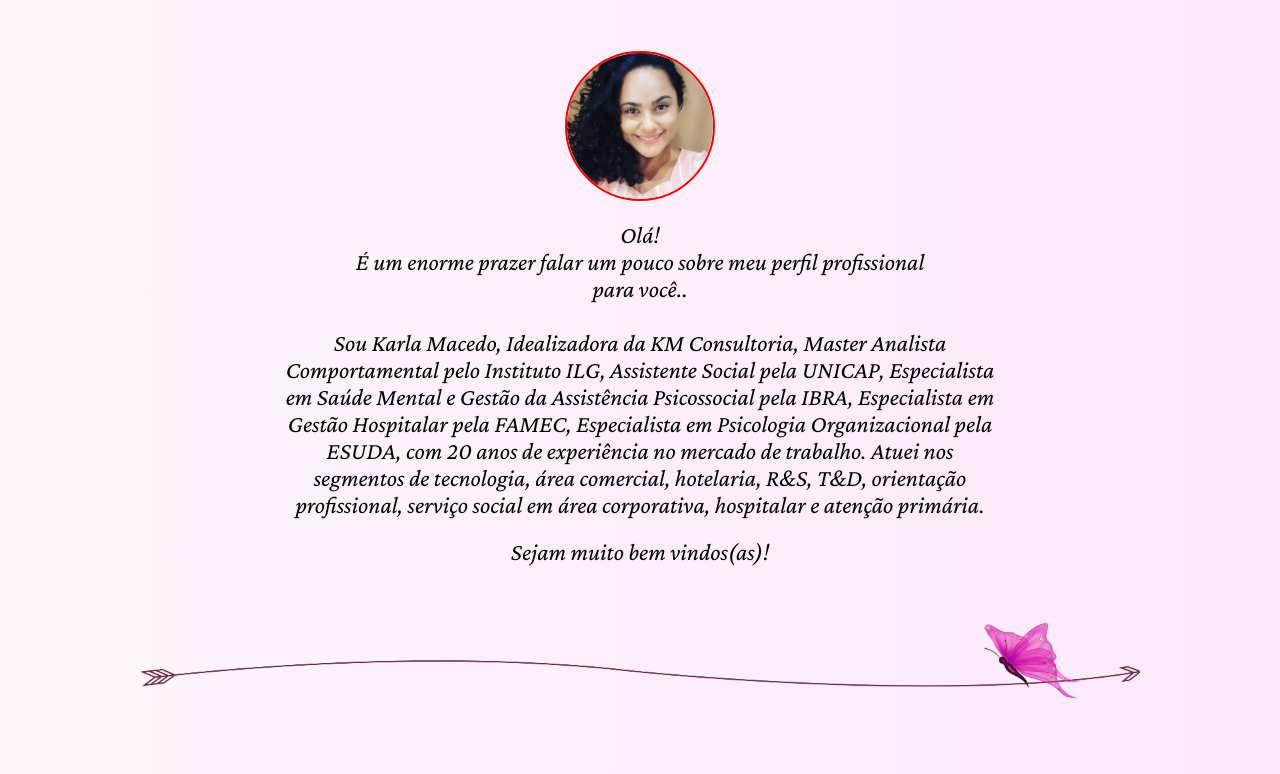
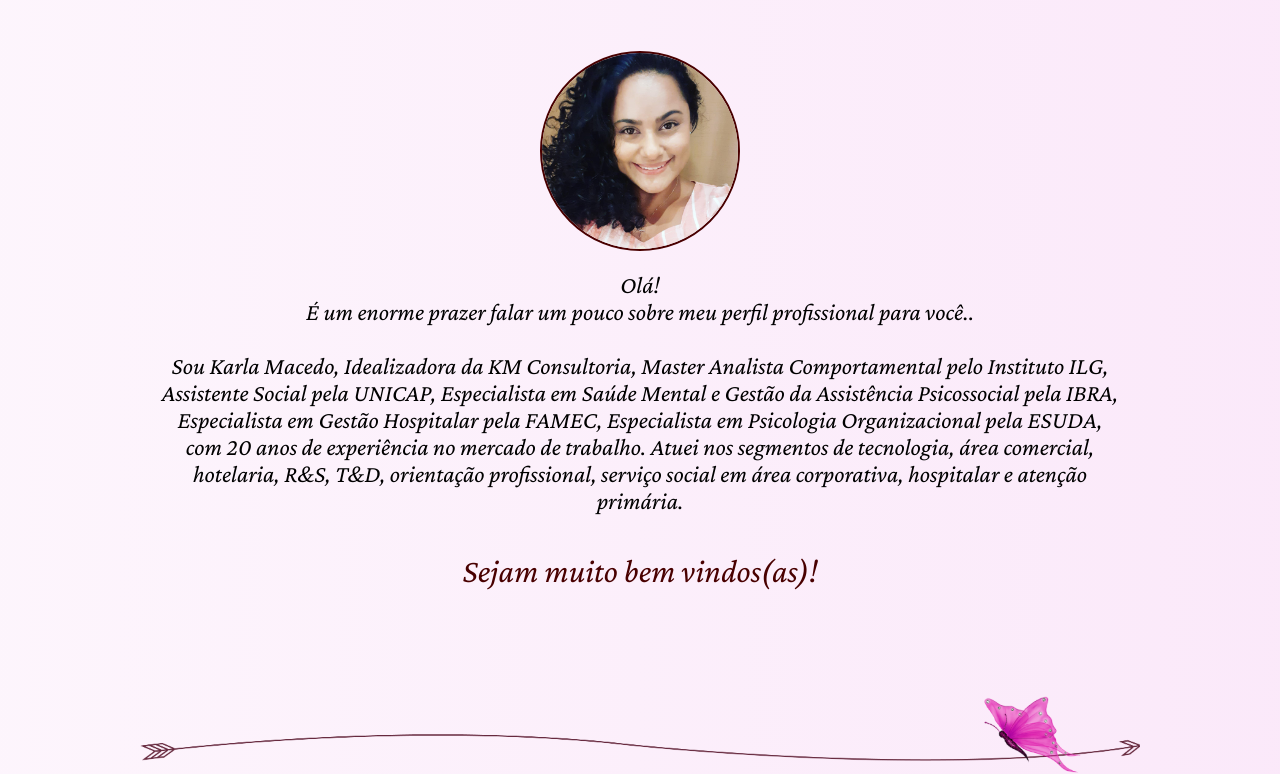
Before and after one commit to jailtonmendes/KmConsultoria, a plain HTML site: page index.html in a window 1280 px wide. Shown: the part 214-988 px from the top of the page. Drawn offline with nearby package versions, Linux system fonts and the light colour scheme.

Commit message:
WEB
Versao Web Finalizada

```diff
--- a/index.html
+++ b/index.html
@@ -57,7 +57,8 @@
                 social em área corporativa, hospitalar e atenção primária.
 
             </h4>
-            <h3>Sejam muito bem vindos(as)!</h3>
+            <br>
+            <h3 class="bem-vindos">Sejam muito bem vindos(as)!</h3>
         </div>
         <img class="linha" src="./img/linha.png" alt="">
 
--- a/style.css
+++ b/style.css
@@ -3,7 +3,24 @@
     padding: 0;
     box-sizing: border-box;
     font-family: sans-serif;
+
+
 }
+
+/*Mudar Barra cor de Rolagem*/
+::-webkit-scrollbar {
+    width:10px;
+    height: 10px;
+    }
+ ::-webkit-scrollbar-track {
+    background: #490000;
+
+    }
+
+::-webkit-scrollbar-thumb {
+    background:antiquewhite;
+   }
+
 
 .logo {
 
@@ -11,7 +28,6 @@
     margin-top: -50px;
     margin-left: 50px;
     margin-bottom: 50px;
-
 }
 
 
@@ -119,10 +135,10 @@ header ul li a:hover {
 }
 
 .img_perfil {
-    width: 150px;
-    height: 150px;
+    width: 200px;
+    height: 200px;
     border-radius: 50%;
-    border: solid 2px red;
+    border: solid 2px #490000;
 
     display: block;
     margin: 0 auto;
@@ -131,7 +147,7 @@ header ul li a:hover {
 .perfil h3 {
     text-align: center;
 
-    width: 60%;
+    width: 70%;
     margin: 0 auto;
     margin-top: 20px;
     font-family: 'Crimson Pro', serif;
@@ -139,14 +155,20 @@ header ul li a:hover {
     font-weight: 500;
 }
 
+.bem-vindos {
+    font-size: 33px !important;
+    color: #490000;
+    margin-bottom: 10%;
+}
+
 .perfil h4 {
     text-align: center;
-
     width: 75%;
     margin: 0 auto;
     font-family: 'Crimson Pro', serif;
     font-size: 1.5em;
     font-weight: 500;
+    display: table-row;
 
 }
 
@@ -154,7 +176,7 @@ header ul li a:hover {
     width: 100% ;
     max-width: 1000px;
     margin: 0 auto;
-    margin-top: 50px;
+    margin-top: 100px;
     display: block;
 }
 
@@ -494,7 +516,7 @@ header ul li a:hover {
     height: 600px;
 
     margin: 0 auto;
-    margin-top: 50px;
+    margin-top: 40px;
     margin-bottom: 50px;
 
     display: flex;
```
Lines whose indentation alone changed are shown as unchanged.
